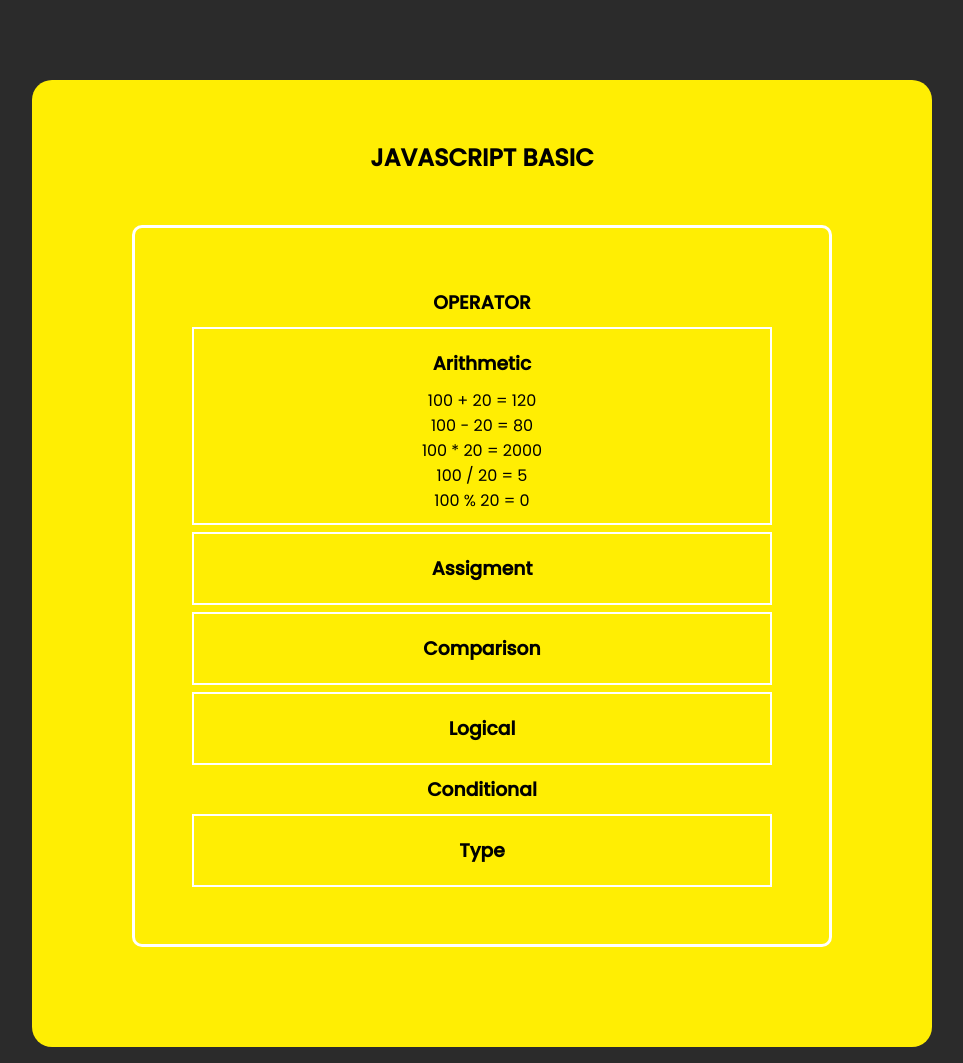
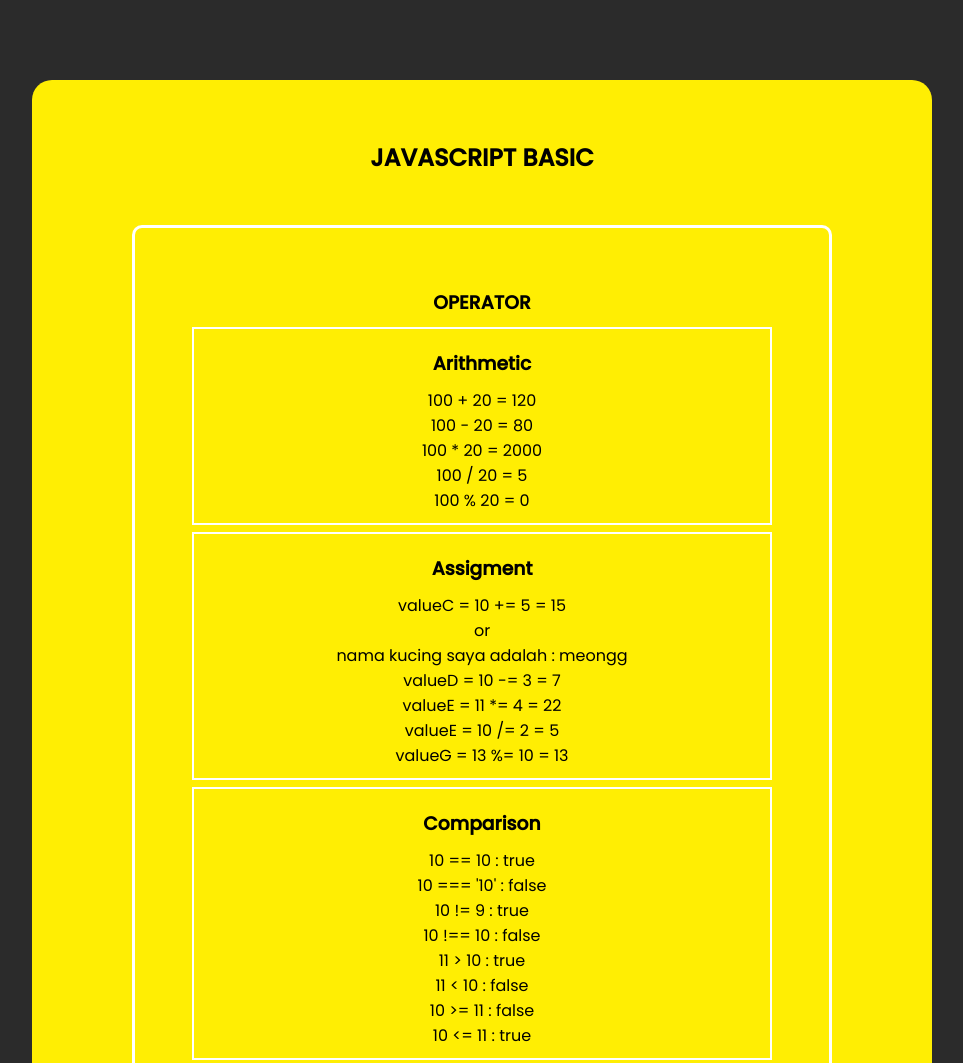
Before and after one commit to albimdkr/learn-javascript, a plain HTML site: page learn3.html in a window 1280 px wide. Shown: the top 1063 px of the page, without its empty margins (158-1121 px from the left). Drawn offline with Linux system fonts and the light colour scheme.

Commit message:
add operator assgiment, comparison

```diff
--- a/learn3.html
+++ b/learn3.html
@@ -77,6 +77,12 @@
       border: 2px solid white;
     }
 
+    .container-conditional {
+      padding: 10px;
+      margin: 7px;
+      border: 2px solid white;
+    }
+
     .container-logical {
       padding: 10px;
       margin: 7px;
@@ -127,9 +133,12 @@
           <div class="container-assigment">
             <h3>Assigment</h3>
             <p id="assigment-1"></p>
+            <p id="assigment-concatenate-string"></p>
             <p id="assigment-2"></p>
             <p id="assigment-3"></p>
             <p id="assigment-4"></p>
+            <p id="assigment-5"></p>
+            <p id="assigment-6"></p>
           </div>
 
           <div class="container-comparison">
@@ -138,6 +147,10 @@
             <p id="comparison-2"></p>
             <p id="comparison-3"></p>
             <p id="comparison-4"></p>
+            <p id="comparison-5"></p>
+            <p id="comparison-6"></p>
+            <p id="comparison-7"></p>
+            <p id="comparison-8"></p>
           </div>
 
           <div class="container-logical">
@@ -145,7 +158,6 @@
             <p id="logical-1"></p>
             <p id="logical-2"></p>
             <p id="logical-3"></p>
-            <p id="logical-4"></p>
           </div>
 
           <div class="container-conditional">
@@ -163,9 +175,6 @@
             <p id="type-3"></p>
             <p id="type-4"></p>
           </div>
-
-
-
         </div>
       </div>
     </div>
@@ -191,12 +200,90 @@
       result = valueA % valueB;
       document.getElementById("arithmetic-5").innerHTML = "100 % 20 = " + result;
 
+      // OPR - ASSIGMENT/PENUGASAN (=, +=, -=, *=, /=, %=, **=)
+      //=
+      let valueC = 10;
+      valueC += 5;
+      document.getElementById("assigment-1").innerHTML = "valueC = 10 += 5 = " + valueC + "<br>" + " or";
+      //orr
+      let MyCatName = "me";
+      MyCatName += "ongg";
+      document.getElementById("assigment-concatenate-string").innerHTML = "nama kucing saya adalah : " + MyCatName;
+      // (-)
+      let valueD = 10;
+      valueD -= 3;
+      document.getElementById("assigment-2").innerHTML = "valueD = 10 -= 3 = " + valueD;
+      // (*)
+      let valueE = 11;
+      valueE *= 2;
+      document.getElementById("assigment-3").innerHTML = "valueE = 11 *= 4 = " + valueE;
+      // (/)
+      let valueF = 10;
+      valueF /= 2;
+      document.getElementById("assigment-4").innerHTML = "valueE = 10 /= 2 = " + valueF;
+      // (%)
+      let valueG = 13;
+      valueE %= 10;
+      document.getElementById("assigment-5").innerHTML = "valueG = 13 %= 10 = " + valueG;
+
+      // OPR - COMPARISON
+      // (==)
+      var nilaiA = 10;
+      var nilaiB = 10;
+      var hasilAB = nilaiA == nilaiB;
+      document.getElementById("comparison-1").innerHTML = "10 == 10 : " + hasilAB;
+      // strict (===)
+      var nilaiC = 10;
+      var nilaiD = "10";
+      var hasilCD = nilaiC === nilaiD;
+      document.getElementById("comparison-2").innerHTML = "10 === '10' : " + hasilCD;
+      //(!=)
+      var nilaiE = 10;
+      var nilaiF = 9;
+      hasilEF = nilaiE != nilaiF;
+      document.getElementById("comparison-3").innerHTML = "10 != 9 : " + hasilEF;
+      //(!==)
+      var nilaiG = 10;
+      var nilaiH = 10;
+      hasilGH = nilaiG !== nilaiH;
+      document.getElementById("comparison-4").innerHTML = "10 !== 10 : " + hasilGH;
+      //(>)
+      var nilaiI = 11;
+      var nilaiJ = 10;
+      var hasilIJ = nilaiI > nilaiJ;
+      document.getElementById("comparison-5").innerHTML = "11 > 10 : " + hasilIJ;
+      //(<)
+      var nilaiK = 11;
+      var nilaiL = 10;
+      var hasilKL = nilaiK < nilaiL;
+      document.getElementById("comparison-6").innerHTML = "11 < 10 : " + hasilKL;
+      //(>=)
+      var nilaiM = 10;
+      var nilaiN = 11;
+      var hasilMN = nilaiM >= nilaiN;
+      document.getElementById("comparison-7").innerHTML = "10 >= 11 : " + hasilMN;
+      //(<=)
+      var nilaiO = 10;
+      var nilaiP = 11;
+      var hasilOP = nilaiO <= nilaiP;
+      document.getElementById("comparison-8").innerHTML = "10 <= 11 : " + hasilOP;
 
 
 
-      // OPR - ASSIGMENT/PENUGASAN (=, +=, -=, *=, /=, %=, **=)
 
 
+
+
+
+
+
+
+
+      // OPR - LOGICAL (&&, ||, !)
+      var x = 10;
+      var i = (x % 10) && (x * 10);
+
+      document.getElementById("logical-1").innerHTML = i;
     </script>
   </body>
 </html>
```
